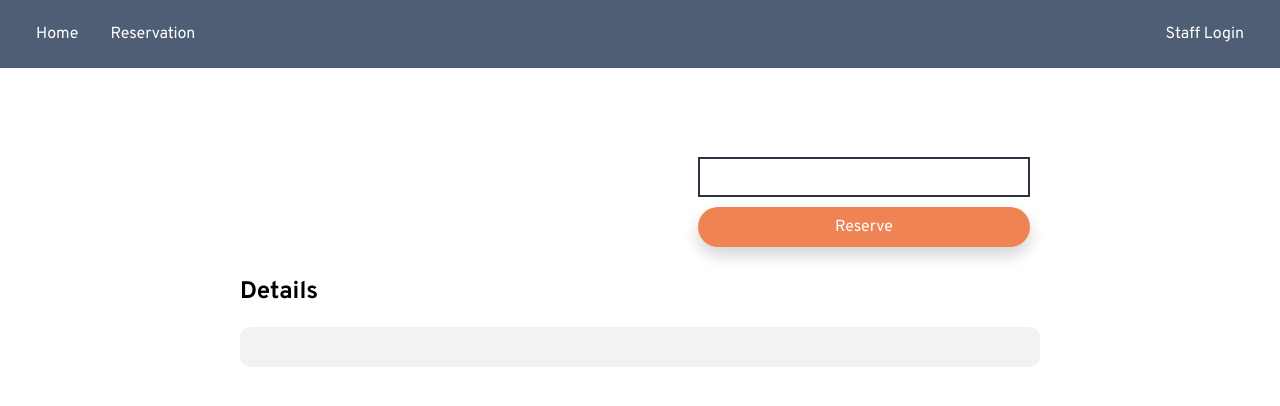
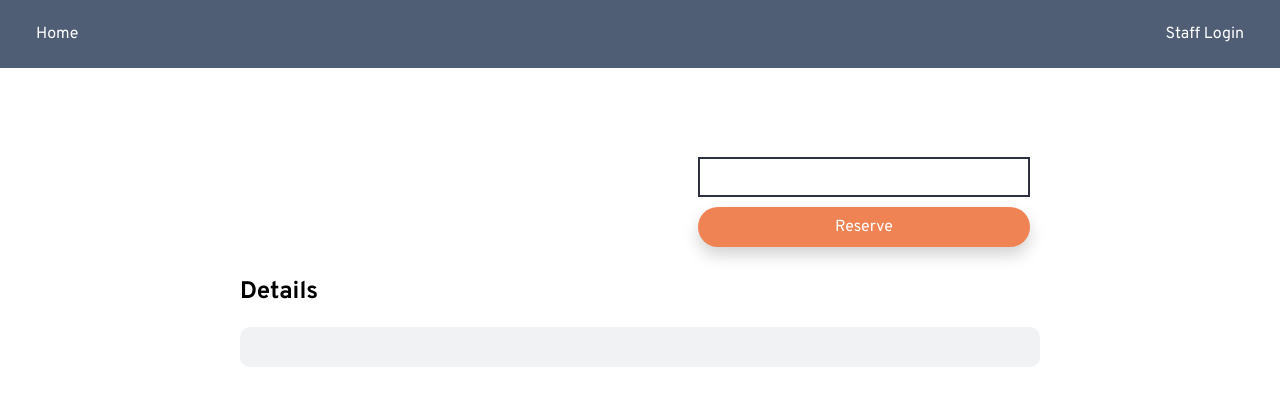
Before and after one commit to kazsho/quacksquad_frontend, a website: page toolInformation.html in a window 1280 px wide. Drawn offline with Linux system fonts and the light colour scheme; no server answers.

Commit message:
styling updates

```diff
--- a/toolInformation.html
+++ b/toolInformation.html
@@ -12,7 +12,7 @@
         <nav class="primary-nav">
             <ul>
                 <li><a href="index.html">Home</a></li>
-                <li><a href="#">Reservation</a></li>
+
                 <li><a href="signIn.html">Staff Login</a></li>
             </ul>
         </nav>
```
